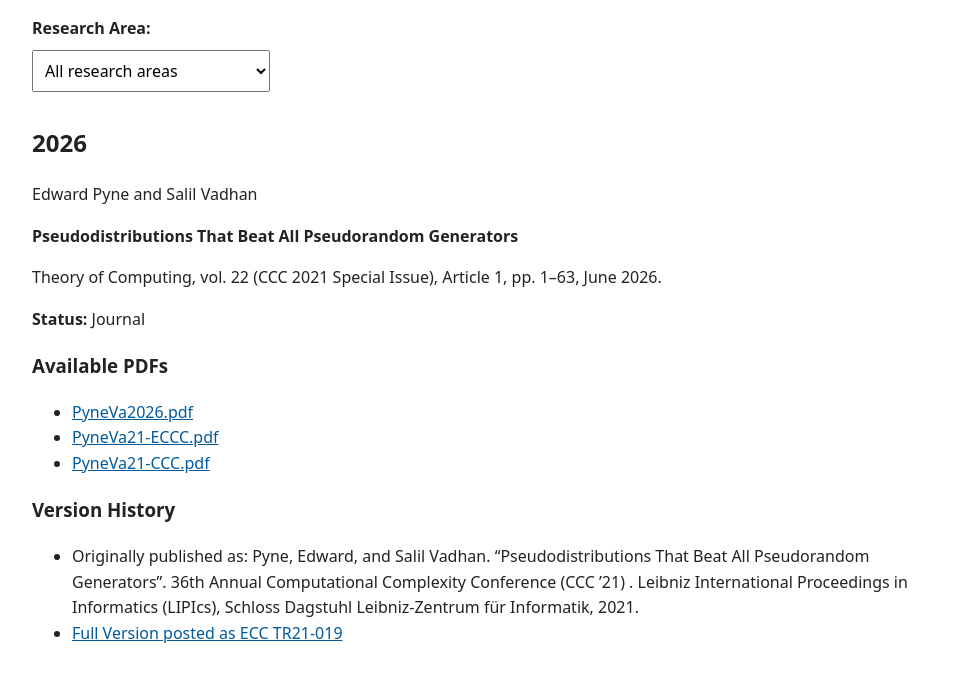
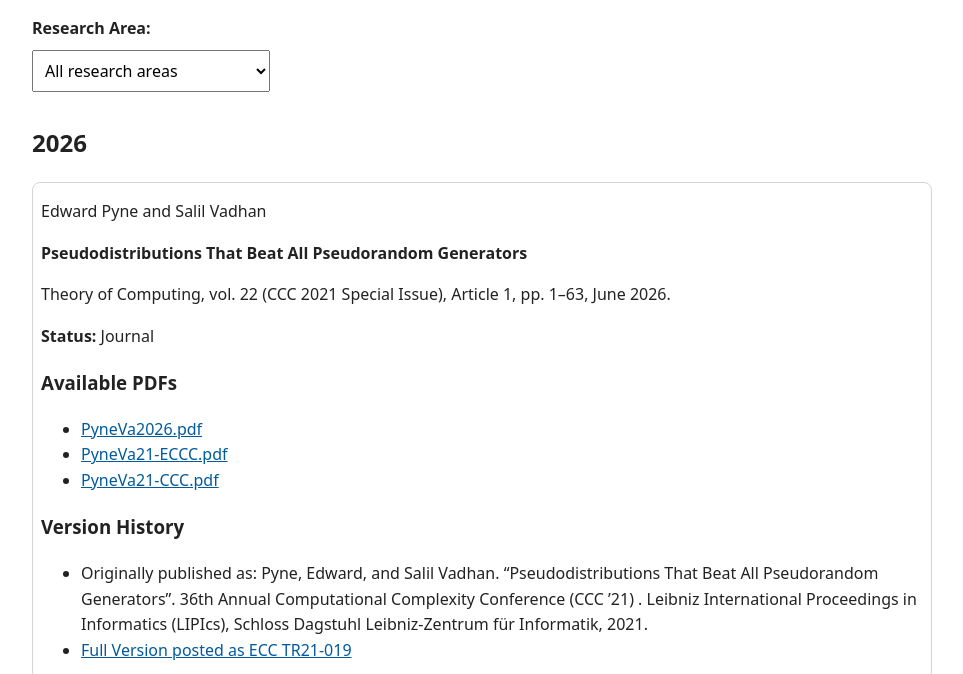
Before and after one commit to Vittorio2015/github-publications-poc, a plain HTML site: page index.html in a window 1280 px wide. Shown: the part 101-775 px from the top of the page, without its empty margins (158-1121 px from the left). Drawn offline with Linux system fonts and the light colour scheme.

Commit message:
Article styling

```diff
--- a/index.html
+++ b/index.html
@@ -46,6 +46,12 @@
       font: inherit;
       padding: 0.5rem;
       max-width: 100%;
+    }
+
+    article {
+      border: 1px solid lightgrey;
+      border-radius: .5em;
+      padding: 0 .5em;
     }
   </style>
 </head>
```
